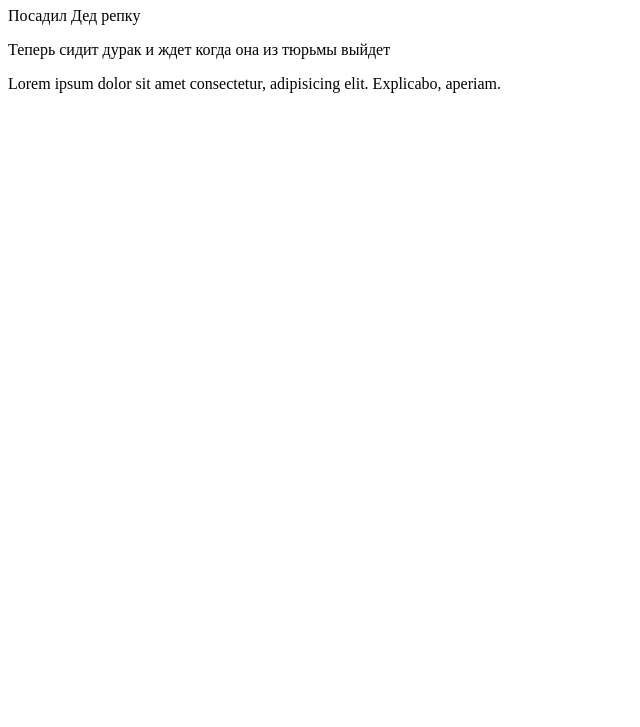
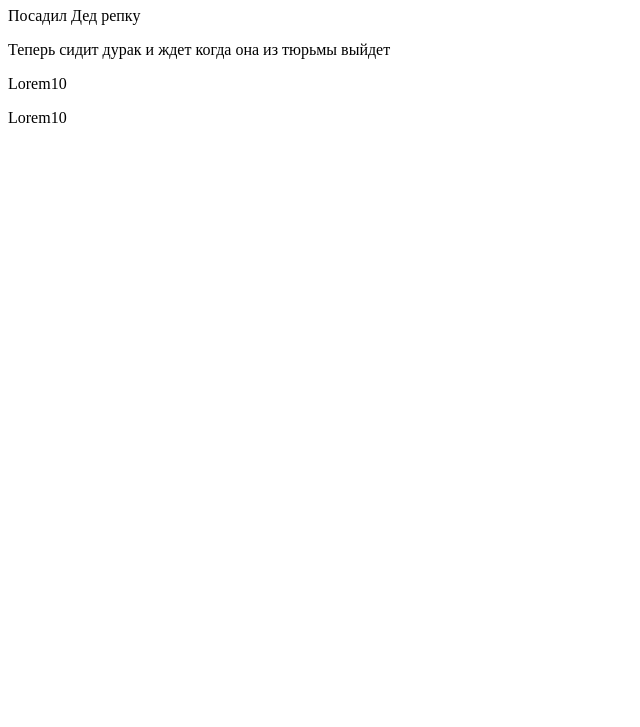
Before and after one commit to Adcku/project, a plain HTML site: page index.html in a window 1280 px wide. Shown: the part 73-800 px from the top of the page, without its empty margins (0-640 px from the left). Drawn offline with Linux system fonts and the light colour scheme.

```diff
--- a/index.html
+++ b/index.html
@@ -12,7 +12,9 @@
 
     <p>Посадил Дед репку</p>
     <p>Теперь сидит дурак и ждет когда она из тюрьмы выйдет</p>
-    <p>Lorem ipsum dolor sit amet consectetur, adipisicing elit. Explicabo, aperiam.</p>
+
+    <p>Lorem10</p>
+    <p>Lorem10</p>
 
 </body>
 </html>
```
